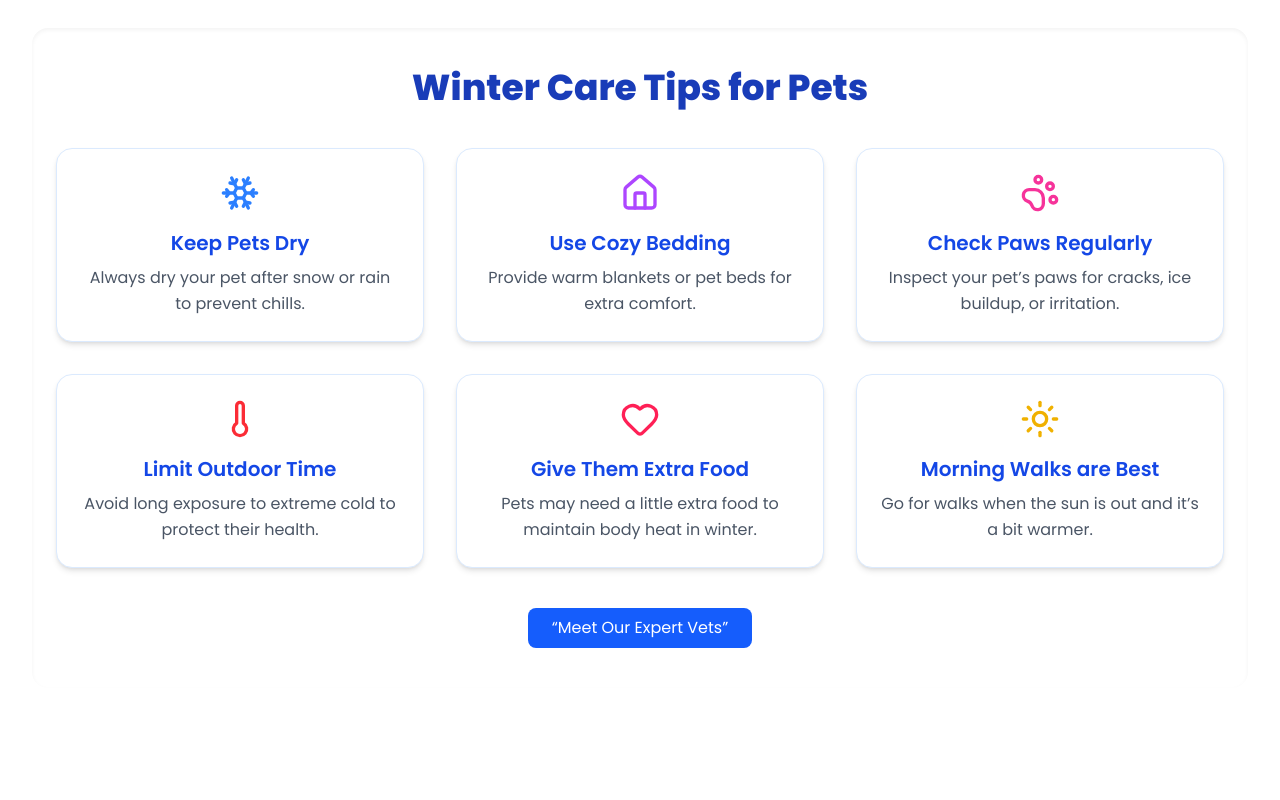
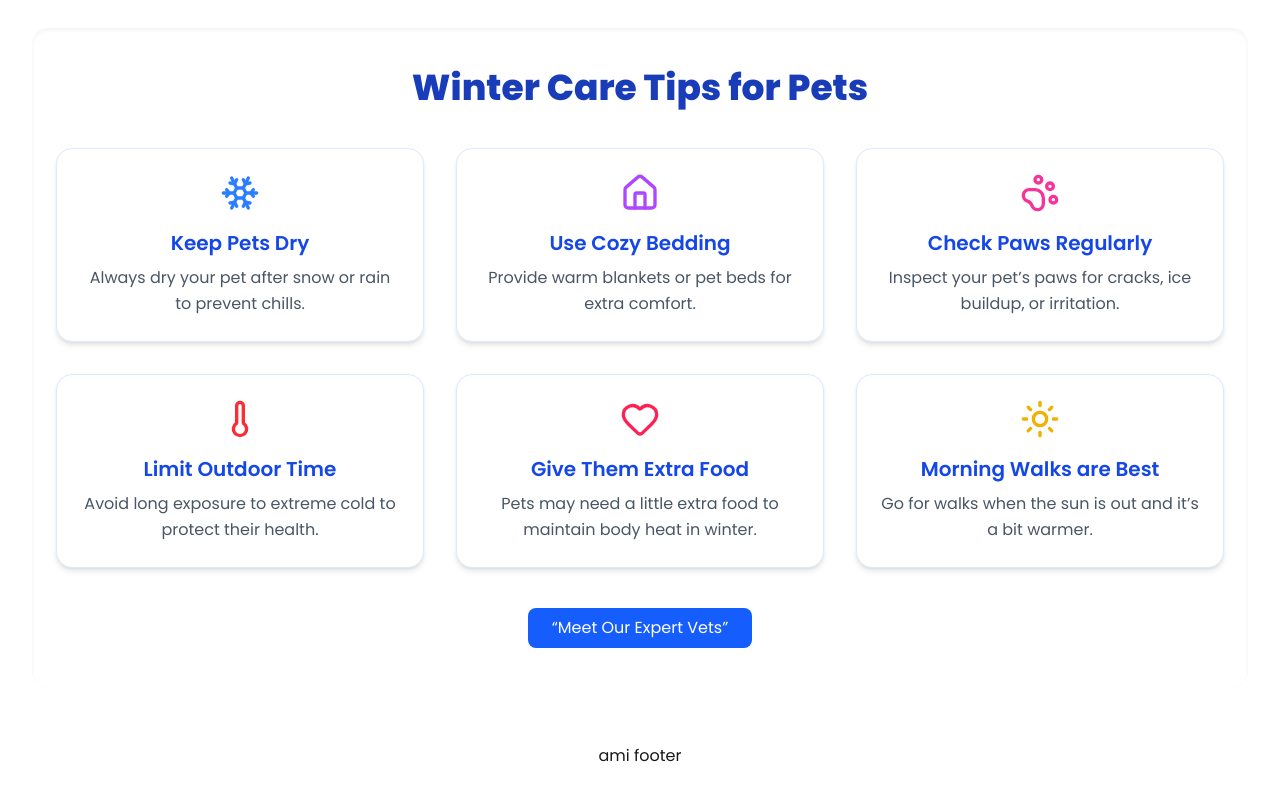
Before and after one commit to sohag8906/warmpaws-pet-care-in-winter, a React (Vite) app: page / in a window 1280 px wide. Shown: the part 1508-2308 px from the top of the page. Before the commit the page ends 2284 px from the top, so only its background shows below. Built offline with nearby package versions, Linux system fonts and the light colour scheme.

Commit message:
all page navbar show

```diff
--- /dev/null
+++ b/src/components/Footer.jsx
@@ -0,0 +1,11 @@
+import React from 'react';
+
+const Footer = () => {
+    return (
+        <div>
+            ami footer
+        </div>
+    );
+};
+
+export default Footer;
--- a/src/layouts/HomeLayout.jsx
+++ b/src/layouts/HomeLayout.jsx
@@ -1,35 +1,41 @@
 import React from 'react';
-import { Outlet } from 'react-router';
+import { Outlet, useLocation } from 'react-router-dom';
+
 import Navbar from '../components/Navbar';
 import Home from '../pages/Home';
 import Hero from '../pages/Hero';
-import Rightside from '../pages/WinterTips';
 import WinterTips from '../pages/WinterTips';
+import Footer from '../components/Footer';
 
 const HomeLayout = () => {
+    const location = useLocation();
+    const showBanner = location.pathname === '/';
+
     return (
-        <div>
+        <div className='flex flex-col min-h-screen'>
+            {/* Navbar সব page এ */}
             <header>
-                <Navbar></Navbar>
+                <Navbar />
             </header>
-             <section className='liftside'>
-                    <Home></Home>
-                    <Hero></Hero>
-                    <WinterTips></WinterTips>
 
+            {/* শুধু homepage এ Banner/hero দেখাবে */}
+            {showBanner && (
+                <section className='liftside'>
+                    <Home />
+                    <Hero />
+                    <WinterTips />
                 </section>
-            <main className=''>
+            )}
 
-                <section>
+            {/* Child routes */}
+            <main className='flex flex-col flex-grow'>
+                <Outlet />
+            </main>
 
-                    <Outlet>
-
-                    </Outlet>
-                </section>
-                <section className='sidebar'>
-
-                </section>
-            </main>
+            {/* Footer সব page এ */}
+            <footer>
+                <Footer />
+            </footer>
         </div>
     );
 };
--- a/src/pages/Hero.jsx
+++ b/src/pages/Hero.jsx
@@ -1,9 +1,9 @@
 import React from 'react';
-import { useLoaderData } from 'react-router';
+import { useLoaderData } from 'react-router-dom';
 
 const Hero = () => {
-     const services = useLoaderData();
-     console.log(services)
+    const services = useLoaderData() || []; // যদি undefined আসে, empty array হবে
+
     return (
         <div className="container mx-auto px-4 my-10">
             <h2 className="text-3xl font-bold mb-6">Popular Winter Services</h2>
@@ -19,11 +19,10 @@ const Hero = () => {
                             className="w-full h-48 object-cover rounded-xl mb-4"
                         />
                         <h3 className="text-xl font-semibold">{service.serviceName}</h3>
-            <div className='flex justify-between mt-5'>
+                        <div className="flex justify-between mt-5">
                             <p className="text-yellow-500">Rating: {service.rating} ⭐</p>
                             <p className="text-green-600 font-bold">Price: ${service.price}</p>
                         </div>
-
                         <button className="mt-5 w-full px-4 py-2 bg-blue-500 rounded-lg text-white font-semibold hover:bg-blue-600">
                             View Details
                         </button>
--- a/src/pages/WinterTips.jsx
+++ b/src/pages/WinterTips.jsx
@@ -57,6 +57,7 @@ const WinterTips = () => {
   ];
 
   return (
+
     <div className="my-14 py-10  from-blue-50 to-blue-100 rounded-2xl shadow-inner">
       <h2 className="text-4xl font-extrabold text-center text-blue-800 mb-10">
         Winter Care Tips for Pets
--- a/src/routes/Router.jsx
+++ b/src/routes/Router.jsx
@@ -1,47 +1,31 @@
-import { createBrowserRouter } from "react-router";
+import { createBrowserRouter } from "react-router-dom";
 import HomeLayout from "../layouts/HomeLayout";
-import Home from "../pages/Home";
-import Hero from "../pages/Hero";
-import WinterTips from "../pages/WinterTips";
 import ExpertVets from "../layouts/ExpertVets";
 
-
-const router = createBrowserRouter(
-    [
+const router = createBrowserRouter([
   {
-            path:'/',
-            loader:() => fetch("/services.json"),
-            element: <HomeLayout></HomeLayout>,
-            children:[
+    path: '/',
+    element: <HomeLayout />,
+    loader: () => fetch("/services.json"),
+    children: [
       {
-                    path:'/home',
-                    element:<Home></Home>
-
-
+        index: true, // homepage
+        element: null // HomeLayout থেকে Hero + WinterTips already দেখাবে
       },
       {
-                    path:'/popular',
-                    element:<WinterTips></WinterTips>
+        path: 'vets',
+        element: <ExpertVets />
       },
       {
-                    path:"/",
-
+        path: 'service',
+        element: <h4>Service Page</h4>
       }
     ]
   },
   {
-            path:'/vets',
-            element:<ExpertVets></ExpertVets>
-        },
-        {
-            path:'/service',
-            element: <h4>service</h4>
-        },
-        {
-            path:'/*',
-            element: <h3>Error404</h3>
+    path: '*',
+    element: <h3>Error 404 - Page Not Found</h3>
   }
-    ]
-)
+]);
 
 export default router;
```
Lines whose indentation alone changed are shown as unchanged.
